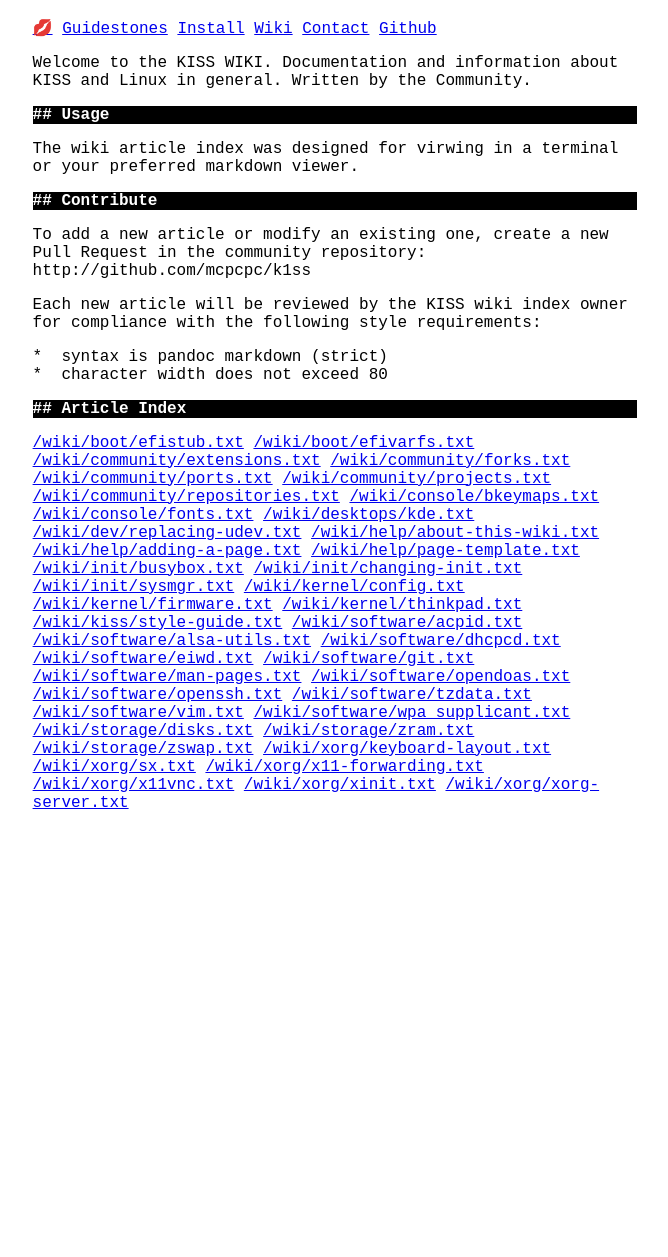
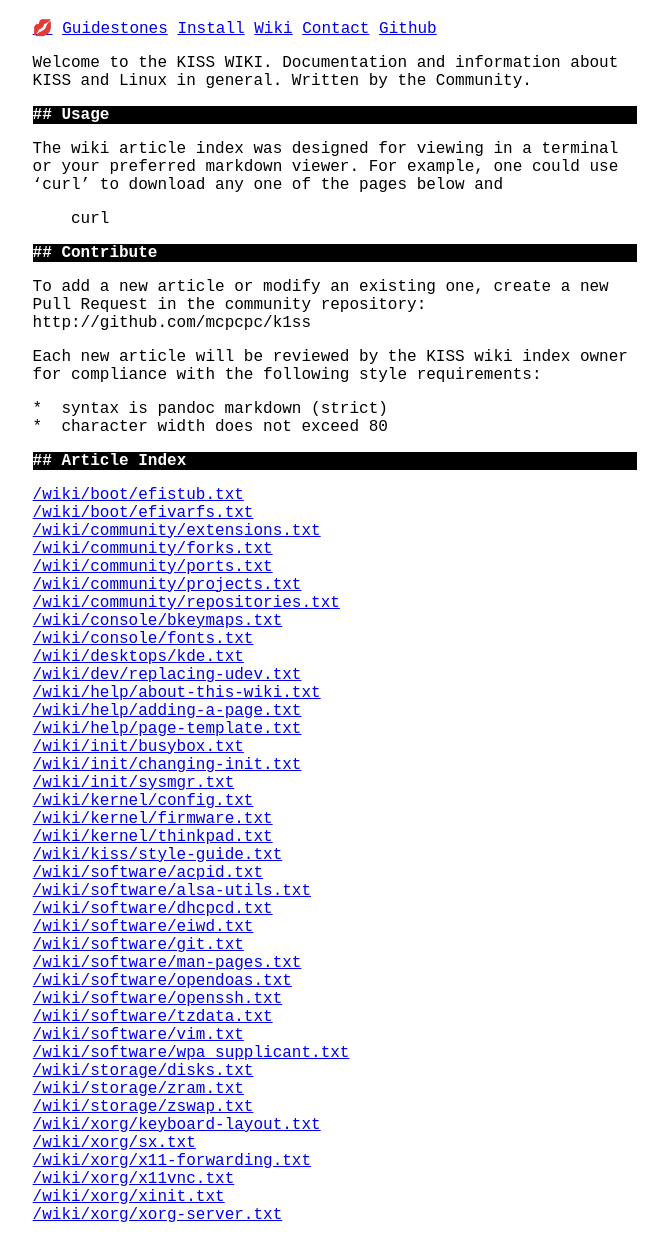
Before and after one commit to mcpcpc/k1ss, a Jekyll site: the page built from wiki.md, in a window 1280 px wide. Shown: the whole page, without its empty margins (305-973 px from the left). Built offline with Jekyll 4.4.1, drawn with Linux system fonts in a browser that asks for light colours; before the commit the page ends 900 px from its top, so only the background shows below that.

Commit message:
Update wiki.md

```diff
--- a/wiki.md
+++ b/wiki.md
@@ -7,17 +7,22 @@ general. Written by the Community.
 
 ## Usage
 
-The wiki article index was designed for virwing in a terminal or your preferred markdown viewer.
+The wiki article index was designed for viewing in a terminal or your preferred
+markdown viewer. For example, one could use 'curl' to download any one of the
+pages below and
+
+    curl
 
 ## Contribute
 
-To add a new article or modify an existing one, create a new Pull Request in the community repository:
-http://github.com/mcpcpc/k1ss
+To add a new article or modify an existing one, create a new Pull Request in
+the community repository: http://github.com/mcpcpc/k1ss
 
-Each new article will be reviewed by the KISS wiki index owner for compliance with the following style requirements:
+Each new article will be reviewed by the KISS wiki index owner for compliance
+with the following style requirements:
 
 * syntax is pandoc markdown (strict)
 * character width does not exceed 80
 
 ## Article Index
-{% for image in site.static_files %}{% if image.path contains 'wiki/' %}[{{ image.path }}]({{ site.baseurl }}{{ image.path }}){% endif %}  {% endfor %}
+{% for image in site.static_files %}{% if image.path contains 'wiki/' %}[{{ image.path }}]({{ site.baseurl }}{{ image.path }}){% endif %}<br>{% endfor %}
```
